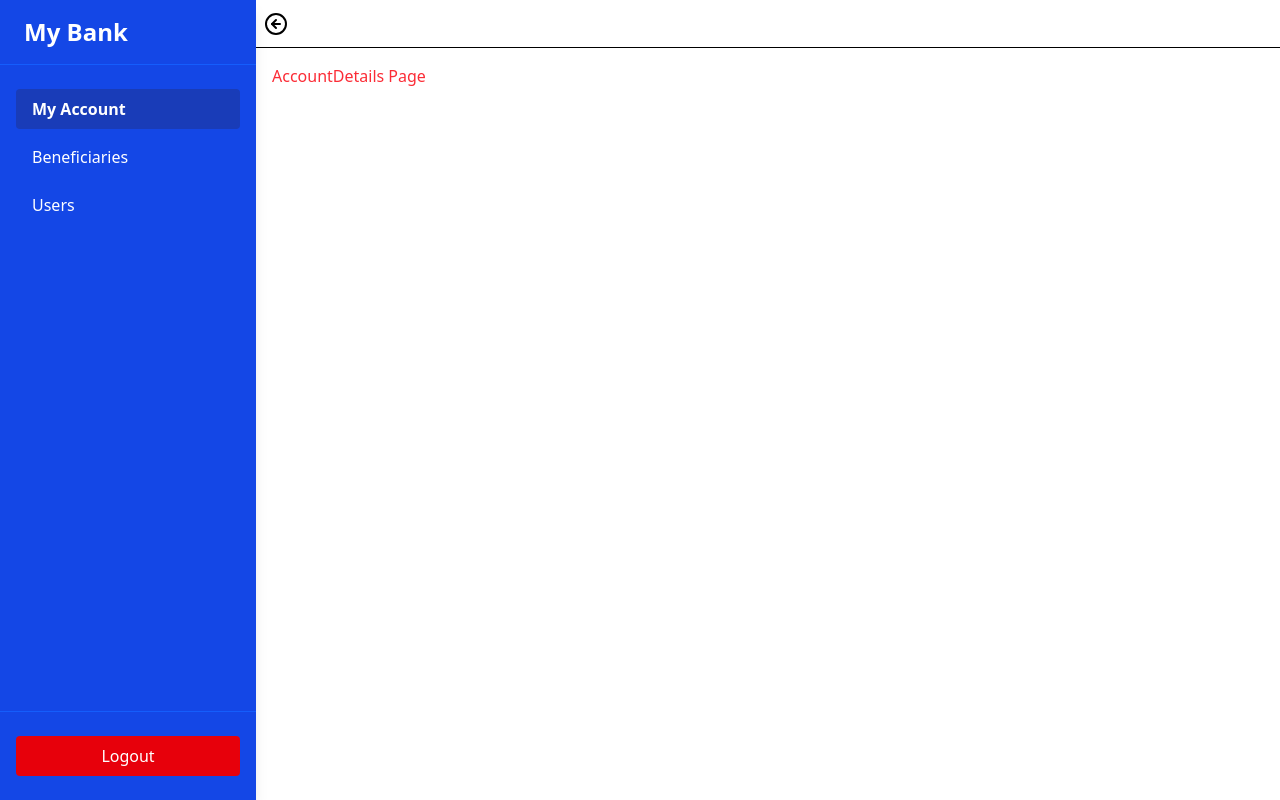
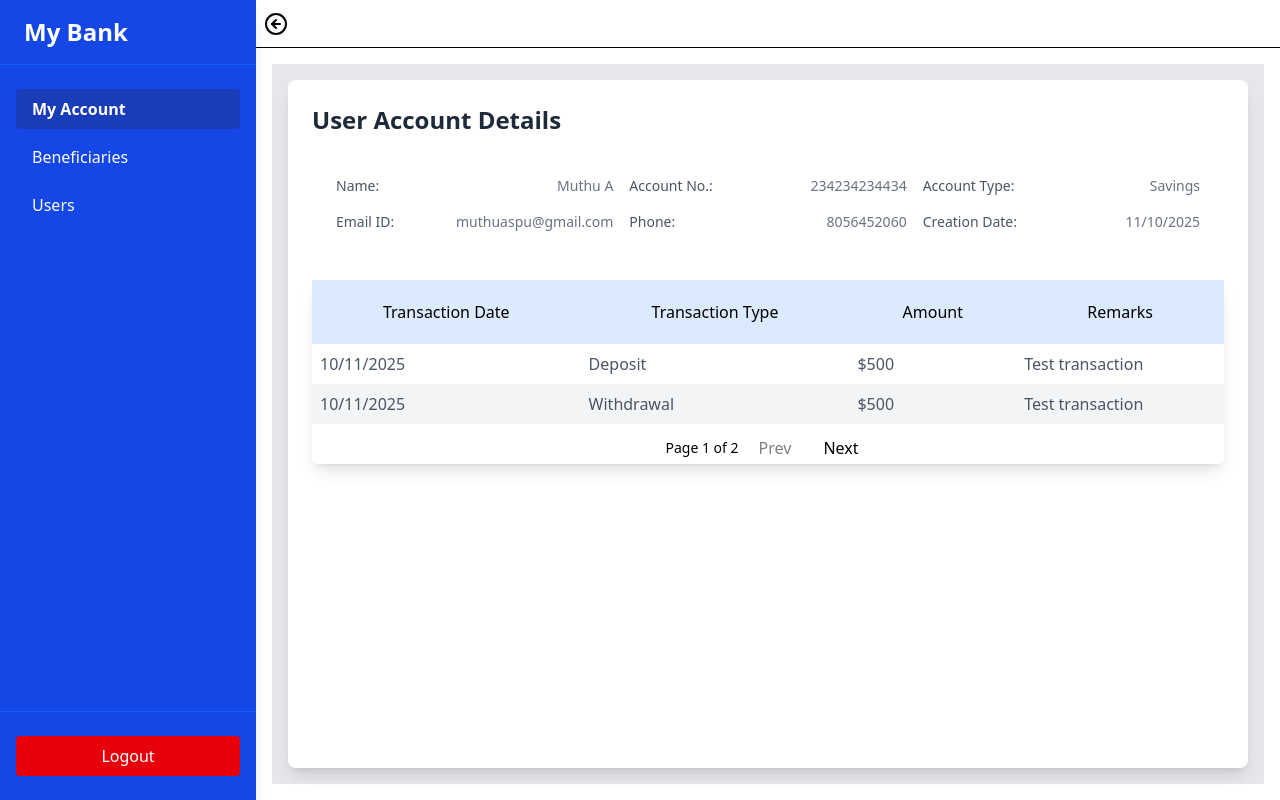
Before and after one commit to vasanth842000/MyBank-App, a React (Vite) app: page / in a window 1280 px wide. Built offline with nearby package versions, Linux system fonts and the light colour scheme.

Commit message:
user account details page

```diff
--- a/src/@types/index.ts
+++ b/src/@types/index.ts
@@ -1,5 +1,5 @@
 export type Column<T> = {
-  key: keyof T;
+  key: any;
   header: string;
   align?: "left" | "right" | "center";
   render?: (value: any, row: T) => React.ReactNode;
--- a/src/components/shared/Datatable.tsx
+++ b/src/components/shared/Datatable.tsx
@@ -11,16 +11,14 @@ export default function DataTable<T>({
   const pageCount = Math.ceil(total / pageSize);
 
   return (
-    <div className="border rounded-md">
+    <div className="shadow-lg rounded-md bg-white">
       <table className="table w-full">
-        <thead>
+        <thead className="bg-blue-100 text-black">
           <tr>
             {columns.map((col) => (
               <th
                 key={String(col.key)}
-                className={`p-2 text-${
-                  col.align || "left"
-                } font-medium text-gray-600`}
+                className={`px-6 py-5 text-${col.align || "left"} font-medium`}
               >
                 {col.header}
               </th>
@@ -29,11 +27,16 @@ export default function DataTable<T>({
         </thead>
         <tbody>
           {data.map((row, rowIndex) => (
-            <tr key={rowIndex} className="border-t last:border-b">
+            <tr
+              key={rowIndex}
+              className={`${
+                rowIndex % 2 === 0 ? "bg-white" : "bg-gray-100"
+              }`}
+            >
               {columns.map((col) => (
                 <td
                   key={String(col.key)}
-                  className={`p-2 text-${col.align || "left"}`}
+                  className={`p-2 text-${col.align || "center"} text-gray-600`}
                 >
                   {col.render
                     ? col.render((row as any)[col.key], row)
@@ -51,14 +54,14 @@ export default function DataTable<T>({
         </div>
         <div className="space-x-2">
           <button
-            className="px-3 py-1 bg-foreground text-background rounded disabled:opacity-50"
+            className="px-3 py-1 bg-foreground text-background rounded disabled:opacity-50 cursor-pointer"
             onClick={() => onPageChange(page - 1)}
             disabled={page <= 1}
           >
             Prev
           </button>
           <button
-            className="px-3 py-1 bg-foreground text-background rounded disabled:opacity-50"
+            className="px-3 py-1 bg-foreground text-background rounded disabled:opacity-50 cursor-pointer"
             onClick={() => onPageChange(page + 1)}
             disabled={page >= pageCount}
           >
--- a/src/screens/AccountDetails.tsx
+++ b/src/screens/AccountDetails.tsx
@@ -1,5 +1,152 @@
+import { useState } from "react";
+import DataTable from "../components/shared/Datatable";
+
 const AccountDetails = () => {
-  return <section className="text-red-500">AccountDetails Page</section>;
+  const [transactionList] = useState([
+    {
+      id: 1,
+      transactionDate: "10/11/2025",
+      transactionType: "Deposit",
+      amount: "$500",
+      remarks: "Test transaction",
+    },
+    {
+      id: 2,
+      transactionDate: "10/11/2025",
+      transactionType: "Withdrawal",
+      amount: "$500",
+      remarks: "Test transaction",
+    },
+    {
+      id: 3,
+      transactionDate: "10/11/2025",
+      transactionType: "Credited",
+      amount: "$500",
+      remarks: "Test transaction",
+    },
+  ]);
+  const [page, setPage] = useState(1);
+  const [pageSize] = useState(2);
+  const total = transactionList.length;
+
+  const [userDetails] = useState({
+    name: "Muthu A",
+    accountNo: "234234234434",
+    accountType: "Savings",
+    emailId: "muthuaspu@gmail.com",
+    phone: "8056452060",
+    creationDate: "11/10/2025",
+  });
+
+  const columns = [
+    { key: "transactionDate", header: "Transaction Date" },
+    { key: "transactionType", header: "Transaction Type" },
+    { key: "amount", header: "Amount" },
+    { key: "remarks", header: "Remarks" },
+  ];
+
+  const handlePageChange = (newPage: number) => {
+    if (newPage > 0 && newPage <= Math.ceil(total / pageSize)) {
+      setPage(newPage);
+    }
+  };
+
+  // Slice data to show only the data for the current page
+  const currentPageData = transactionList.slice(
+    (page - 1) * pageSize,
+    page * pageSize
+  );
+
+  return (
+    <div className="h-full flex justify-center items-center bg-gray-200 p-4">
+      <div className="bg-white p-6 rounded-lg shadow-lg w-full h-full sm:w-11/12 lg:w-12/12 xl:w-12/12">
+        {/* User Details Section */}
+        <div className="mb-6">
+          <h2 className="text-2xl font-semibold text-gray-800 mb-4">
+            User Account Details
+          </h2>
+
+          {/* User Info Grid */}
+          <div className="h-full flex justify-center items-center">
+            <div className="bg-white p-6 w-full sm:w-12/12 lg:w-4/4 xl:w-3/3">
+              {/* User Details Grid */}
+              <div className="grid grid-cols-1 sm:grid-cols-2 lg:grid-cols-3 gap-4">
+                {/* Name */}
+                <div className="flex justify-between">
+                  <span className="text-sm font-medium text-gray-600">
+                    Name:
+                  </span>
+                  <span className="text-sm text-gray-500">
+                    {userDetails.name}
+                  </span>
+                </div>
+
+                {/* Account No. */}
+                <div className="flex justify-between">
+                  <span className="text-sm font-medium text-gray-600">
+                    Account No.:
+                  </span>
+                  <span className="text-sm text-gray-500">
+                    {userDetails.accountNo}
+                  </span>
+                </div>
+
+                {/* Account Type */}
+                <div className="flex justify-between">
+                  <span className="text-sm font-medium text-gray-600">
+                    Account Type:
+                  </span>
+                  <span className="text-sm text-gray-500">
+                    {userDetails.accountType}
+                  </span>
+                </div>
+
+                {/* Email ID */}
+                <div className="flex justify-between">
+                  <span className="text-sm font-medium text-gray-600">
+                    Email ID:
+                  </span>
+                  <span className="text-sm text-gray-500">
+                    {userDetails.emailId}
+                  </span>
+                </div>
+
+                {/* Phone */}
+                <div className="flex justify-between">
+                  <span className="text-sm font-medium text-gray-600">
+                    Phone:
+                  </span>
+                  <span className="text-sm text-gray-500">
+                    {userDetails.phone}
+                  </span>
+                </div>
+
+                {/* Creation Date */}
+                <div className="flex justify-between">
+                  <span className="text-sm font-medium text-gray-600">
+                    Creation Date:
+                  </span>
+                  <span className="text-sm text-gray-500">
+                    {userDetails.creationDate}
+                  </span>
+                </div>
+              </div>
+            </div>
+          </div>
+        </div>
+
+        {/* Transaction Table */}
+        <DataTable
+          columns={columns}
+          data={currentPageData}
+          page={page}
+          pageSize={pageSize}
+          total={total}
+          onPageChange={handlePageChange}
+        />
+      </div>
+    </div>
+  );
 };
 
 export default AccountDetails;
```
